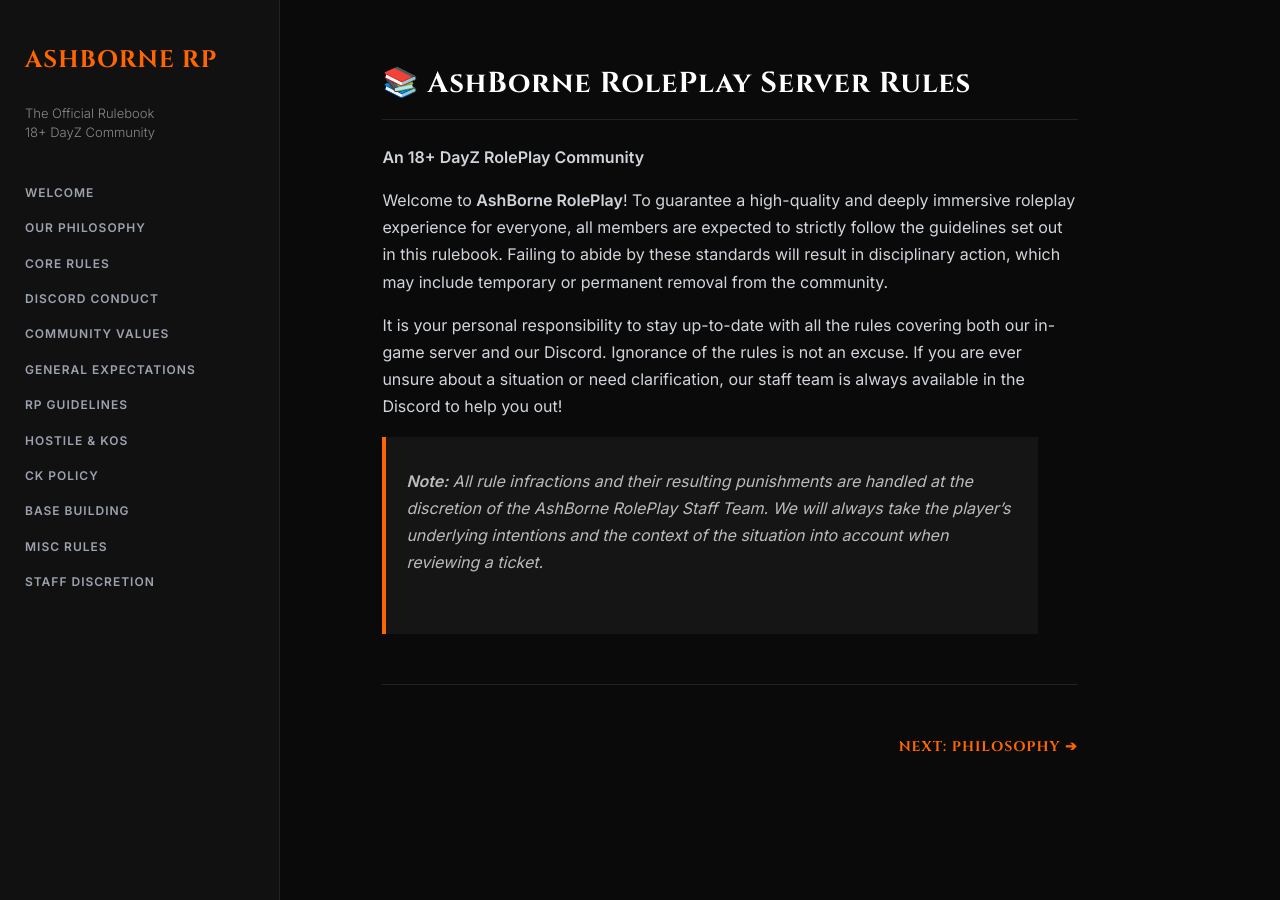
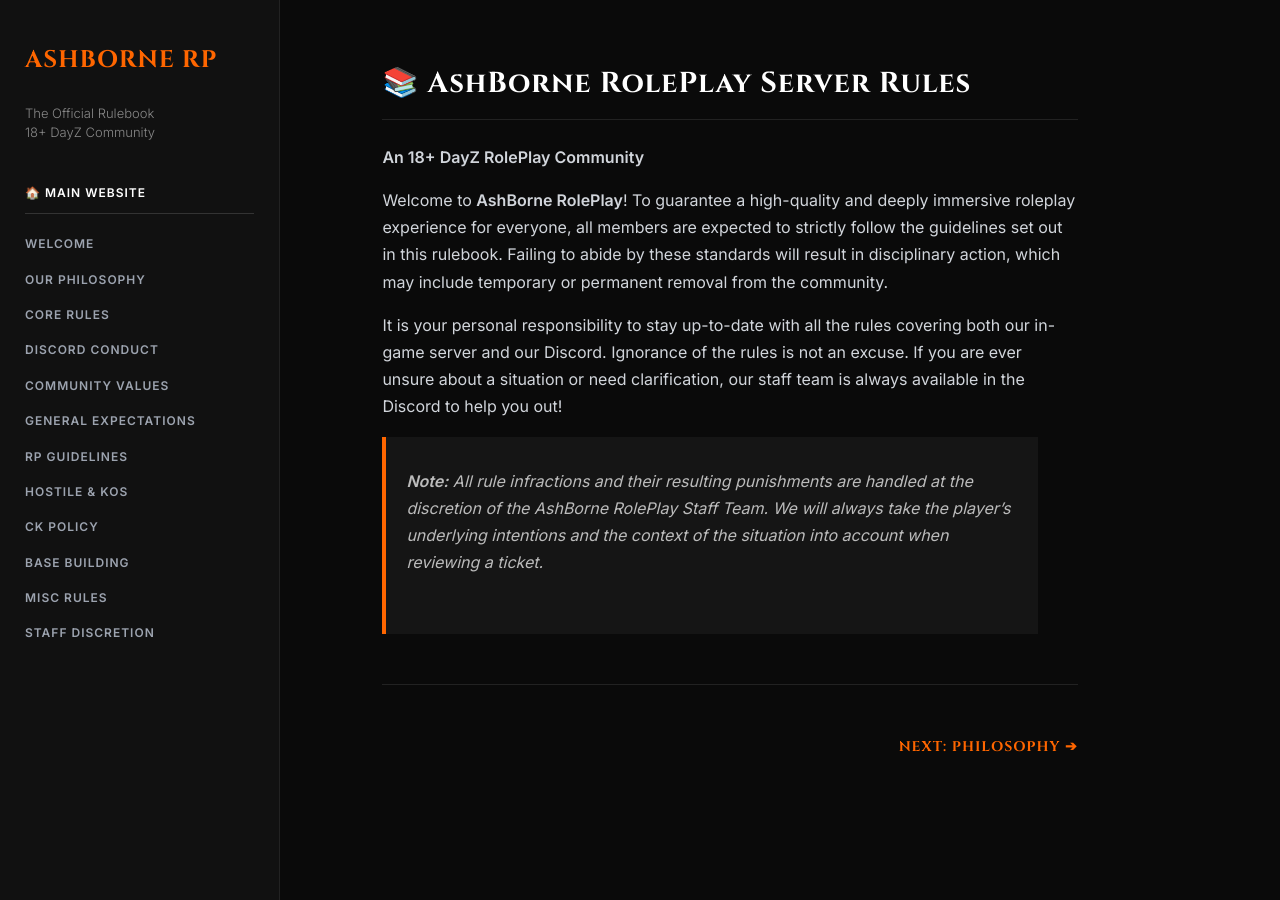
Before and after one commit to AshBorneRP/AshBorne-Rules, a Jekyll site: the page built from index.md, in a window 1280 px wide. Built offline with Jekyll 4.4.1, drawn with Linux system fonts in a browser that asks for light colours; our own code applies the rules of GitHub Pages for plain Markdown files.

Commit message:
Update default.html

```diff
--- a/_layouts/default.html
+++ b/_layouts/default.html
@@ -107,11 +107,14 @@
     <h1>ASHBORNE RP</h1>
     <p>The Official Rulebook<br>18+ DayZ Community</p>
 
-    <nav>
+   <nav>
       <ul>
+        <li><a href="https://www.ashborne.online" target="_blank" style="color: #ffffff; border-bottom: 1px solid #333; padding-bottom: 10px; margin-bottom: 20px;">🏠 Main Website</a></li>
+
         <li><a href="./">Welcome</a></li>
         <li><a href="philosophy.html">Our Philosophy</a></li>
-        <li><a href="core-rules.html">Core Rules</a></li> <li><a href="discord-conduct.html">Discord Conduct</a></li>
+        <li><a href="core-rules.html">Core Rules</a></li>
+        <li><a href="discord-conduct.html">Discord Conduct</a></li>
         <li><a href="community-values.html">Community Values</a></li>
         <li><a href="general-expectations.html">General Expectations</a></li>
         <li><a href="roleplay-guidelines.html">RP Guidelines</a></li>
```
